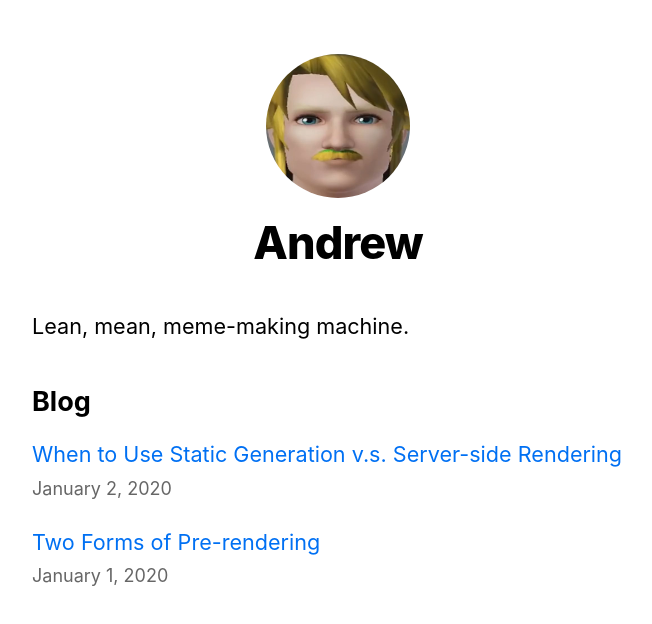
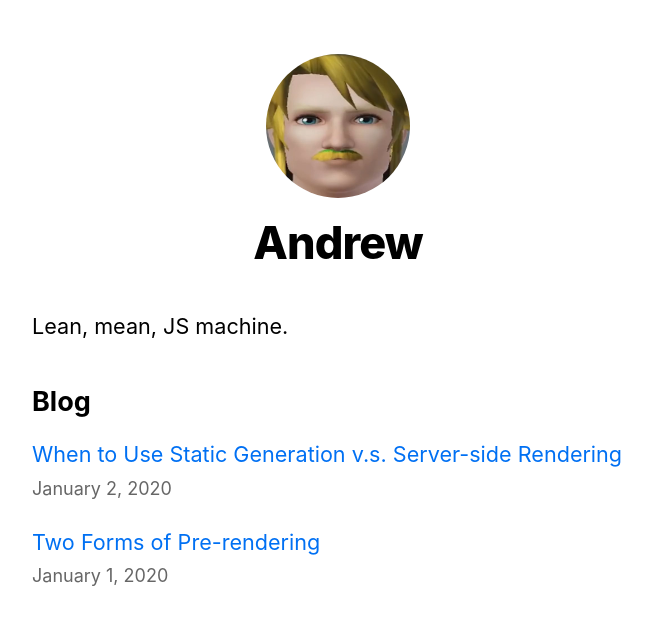
Before and after one commit to OtherAndrew/nextjs-blog, a Next.js app: page / in a window 1280 px wide. Shown: the top 624 px of the page, without its empty margins (302-954 px from the left). Built offline with nearby package versions, Linux system fonts and the light colour scheme.

Commit message:
update main page title and description

```diff
--- a/components/layout.js
+++ b/components/layout.js
@@ -5,7 +5,7 @@ import utilStyles from '../styles/utils.module.css';
 import Link from 'next/link';
 
 const name = 'Andrew';
-export const siteTitle = 'Next.js Sample Website';
+export const siteTitle = 'Andrew\'s Dev Blog';
 
 export default function Layout({ children, home }) {
     return (
--- a/pages/index.js
+++ b/pages/index.js
@@ -21,7 +21,7 @@ export default function Home({ allPostsData }) {
                 <title>{siteTitle}</title>
             </Head>
             <section className={utilStyles.headingMd}>
-                <p>Lean, mean, meme-making machine.</p>
+                <p>Lean, mean, JS machine.</p>
             </section>
             <section className={`${utilStyles.headingMd} ${utilStyles.padding1px}`}>
                 <h2 className={utilStyles.headingLg}>Blog</h2>
```
